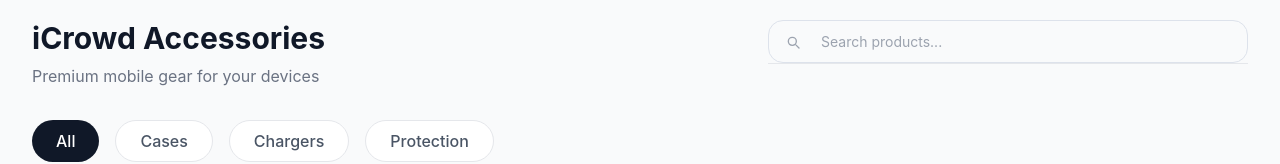
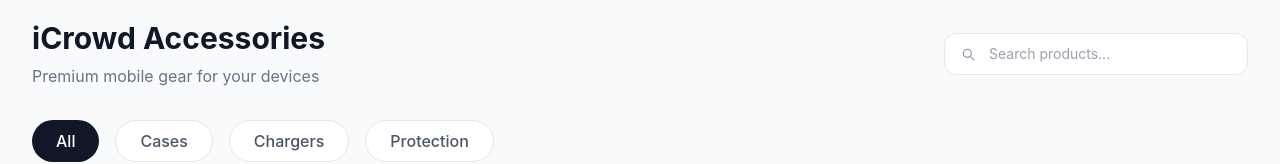
Before and after one commit to shamilaw-sci/CSC3213_20_Group_J, a React (Vite) app in the folder iCrowd_UI/: page / in a window 1280 px wide. Shown: the top 164 px of the page. Built offline with nearby package versions, Linux system fonts and the light colour scheme.

Commit message:
update searchbar

```diff
--- a/iCrowd_UI/src/modules/catalog/Catalog.jsx
+++ b/iCrowd_UI/src/modules/catalog/Catalog.jsx
@@ -12,19 +12,19 @@ function Catalog() {
     const matchCategory = category === "All" || p.category === category;
     const matchSearch =
       searchQuery === "" ||
-      p.name.toLowerCase().includes(searchQuery.toLowerCase()) ||
-      p.description?.toLowerCase().includes(searchQuery.toLowerCase());
+      p.name.toLowerCase().includes(searchQuery.toLowerCase());
     return matchCategory && matchSearch;
   });
 
   return (
-    <div className="pt-5 p-8 bg-gray-50 min-h-screen">
-      <div className="flex items-start justify-between mb-8">
+    <div className="min-h-screen bg-gray-50 p-8 pt-5">
+      <div className="flex flex-col md:flex-row md:items-center md:justify-between mb-8 gap-4">
         <div>
           <h1 className="text-3xl font-bold text-gray-900 mb-2">iCrowd Accessories</h1>
           <p className="text-gray-500">Premium mobile gear for your devices</p>
         </div>
-      <div className="w-1/2 flex justify-end">
+
+        <div className="w-full md:w-auto">
           <SearchBar
             onSearch={(val) => setSearchQuery(val)}
             resultCount={filteredProducts.length}
@@ -35,17 +35,21 @@ function Catalog() {
       <CategoryBar activeCategory={category} setCategory={setCategory} />
 
       {searchQuery && filteredProducts.length > 0 && (
-        <p className="text-sm text-gray-500 my-4">
+        <p className="my-4 text-sm text-gray-500">
           {filteredProducts.length} result{filteredProducts.length !== 1 ? "s" : ""} for "
           <span className="font-medium text-gray-700">{searchQuery}</span>"
         </p>
       )}
 
-      {filteredProducts.length > 0 && (
+      {filteredProducts.length > 0 ? (
         <div className="grid grid-cols-1 md:grid-cols-3 gap-6">
           {filteredProducts.map((item) => (
             <ProductCard key={item.id} product={item} />
           ))}
+        </div>
+      ) : (
+        <div className="mt-20 text-center">
+           <p className="text-gray-400 text-lg">No products match your search.</p>
         </div>
       )}
     </div>
--- a/iCrowd_UI/src/modules/catalog/components/search/SearchBar.css
+++ /dev/null
@@ -1,86 +0,0 @@
-.search-wrapper {
-  z-index: 1000;
-  background: transparent;
-  border-bottom: 1px solid #e5e7eb;
-  padding: 0;
-  display: flex;
-  align-items: center;
-  justify-content: center;
-}
-
-.search-box {
-  display: flex;
-  align-items: center;
-  gap: 20px;
-  background: transparent;
-  border-radius: 15px;
-  padding: 10px 16px;
-  border: 1.5px solid #dde2eb;
-  transition: border 0.2s, background 0.2s;
-  width: 480px;
-}
-
-.search-box:focus-within {
-  border-color: #2563eb;
-  background: #ffffff;
-}
-
-.search-icon {
-  width: 16px;
-  height: 16px;
-  color: #9ca3af;
-  flex-shrink: 0;
-}
-
-.search-box input {
-  background: transparent;
-  border: none;
-  outline: none;
-  font-size: 14px;
-  width: 100%;
-  color: #374151;
-}
-
-.search-box input::placeholder {
-  color: #9ca3af;
-}
-
-.clear-btn {
-  background: none;
-  border: none;
-  color: #9ca3af;
-  cursor: pointer;
-  font-size: 14px;
-  padding: 0;
-  line-height: 1;
-}
-
-.clear-btn:hover {
-  color: #374151;
-}
-
-.empty-state {
-  text-align: center;
-  padding: 40px 20px;
-  color: #9ca3af;
-}
-
-.empty-icon {
-  font-size: 48px;
-  margin-bottom: 12px;
-}
-
-.empty-state p {
-  font-size: 16px;
-  margin-bottom: 12px;
-  color: #6b7280;
-}
-
-.empty-clear-btn {
-  background: none;
-  border: none;
-  color: #2563eb;
-  text-decoration: underline;
-  font-size: 13px;
-  cursor: pointer;
-}
--- a/iCrowd_UI/src/modules/catalog/components/search/SearchBar.jsx
+++ b/iCrowd_UI/src/modules/catalog/components/search/SearchBar.jsx
@@ -1,5 +1,4 @@
 import React, { useState } from "react";
-import "./SearchBar.css";
 
 function SearchBar({ onSearch, resultCount }) {
   const [query, setQuery] = useState("");
@@ -16,30 +15,37 @@ function SearchBar({ onSearch, resultCount }) {
   };
 
   return (
-    <div className="search-wrapper">
-      <div className="search-box">
-        <svg className="search-icon" fill="none" stroke="currentColor" viewBox="0 0 24 24">
-          <path strokeLinecap="round" strokeLinejoin="round" strokeWidth={2}
-            d="M21 21l-4.35-4.35M17 11A6 6 0 1 1 5 11a6 6 0 0 1 12 0z" />
-        </svg>
+    <div className="w-full flex justify-end">
+      <div className="relative flex items-center w-full max-w-[420px] group">
+
+        <div className="absolute left-4">
+          <svg className="w-4 h-4 text-gray-400 group-focus-within:text-blue-500 transition-colors" fill="none" stroke="currentColor" viewBox="0 0 24 24">
+            <path strokeLinecap="round" strokeLinejoin="round" strokeWidth={2} d="M21 21l-4.35-4.35M17 11A6 6 0 1 1 5 11a6 6 0 0 1 12 0z" />
+          </svg>
+        </div>
+
         <input
           type="text"
           placeholder="Search products..."
           value={query}
           onChange={handleChange}
+          className="w-full pl-11 pr-10 py-2.5 bg-white border border-gray-200 rounded-xl outline-none transition-all focus:border-blue-500 focus:ring-4 focus:ring-blue-500/10 text-sm text-gray-700 placeholder:text-gray-400"
         />
+
         {query && (
-          <button className="clear-btn" onClick={handleClear}>✕</button>
+          <button
+            className="absolute right-4 text-gray-400 hover:text-red-500 transition-colors"
+            onClick={handleClear}
+          >
+            ✕
+          </button>
         )}
       </div>
 
       {query && resultCount === 0 && (
-        <div className="empty-state">
-          <p className="empty-icon">🔍</p>
-          <p>No products found for "<strong>{query}</strong>"</p>
-          <button className="empty-clear-btn" onClick={handleClear}>
-            Clear search
-          </button>
+        <div className="fixed inset-x-0 top-60 text-center pointer-events-none">
+          <p className="text-4xl mb-3">🔍</p>
+          <p className="text-gray-500">No products found for "<span className="font-bold">{query}</span>"</p>
         </div>
       )}
     </div>
```
Lines whose indentation alone changed are shown as unchanged.
